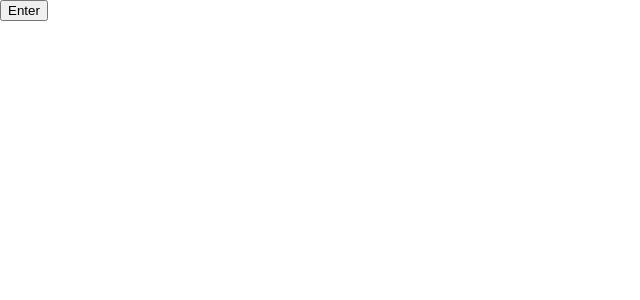
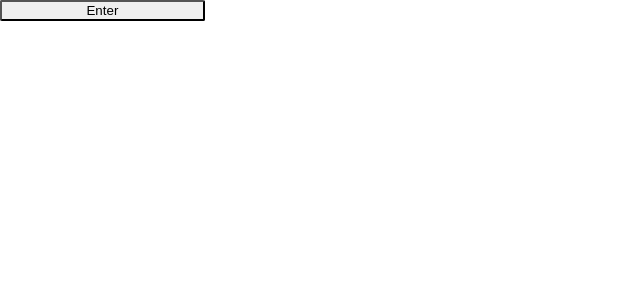
Before and after one commit to jhnegbrt/personal-website, a React (Create React App) app: page / in a window 1280 px wide. Shown: the top 300 px of the page, without its empty margins (0-640 px from the left). Built offline with nearby package versions, Linux system fonts and the light colour scheme.

Commit message:
stashing changes

```diff
--- a/src/App.js
+++ b/src/App.js
@@ -28,7 +28,6 @@ function App() {
       <Technologies />
     </div>
   )
-  debugger
   let welcomeModal = (
 
     <div className="app">
--- a/src/components/welcome_modal.jsx
+++ b/src/components/welcome_modal.jsx
@@ -7,15 +7,10 @@ class WelcomeModal extends React.Component{
   }
 
   render(){
-    debugger
     let welcomeModal = (
       <div className={this.props.className ? "welcomeModal off-screen" : "welcomeModal"}>
         <div className="block-1"></div>
-        <div className="modal-intro">
-            {/* <h2>Welcome</h2> */}
-            {/* <h3>johnwegbert.com</h3> */}
-            <button onClick={this.props.closeModal}>Enter</button>
-          </div>
+          <button onClick={this.props.closeModal}>Enter</button>
         <div className="block-2"></div>
         <div className="block-3"></div>
         <div className="block-4"></div>
@@ -28,3 +23,9 @@ class WelcomeModal extends React.Component{
 }
 
 export default WelcomeModal
+
+        // {/* <div className="modal-intro"> */}
+        //     {/* <h2>Welcome</h2> */}
+        //     {/* <h3>johnwegbert.com</h3> */}
+        //     <button onClick={this.props.closeModal}>Enter</button>
+        // {/* </div> */}
--- a/src/styles/WelcomeModal.scss
+++ b/src/styles/WelcomeModal.scss
@@ -20,11 +20,11 @@
   //     color: black
   //   }
 
-  //   button{
-  //     border-radius: 2px;
-  //     width: 16%;
-  //     height: 8%;
-  //   }
+    button{
+      border-radius: 2px;
+      width: 16%;
+      height: 8%;
+    }
 
   // }
 
```
